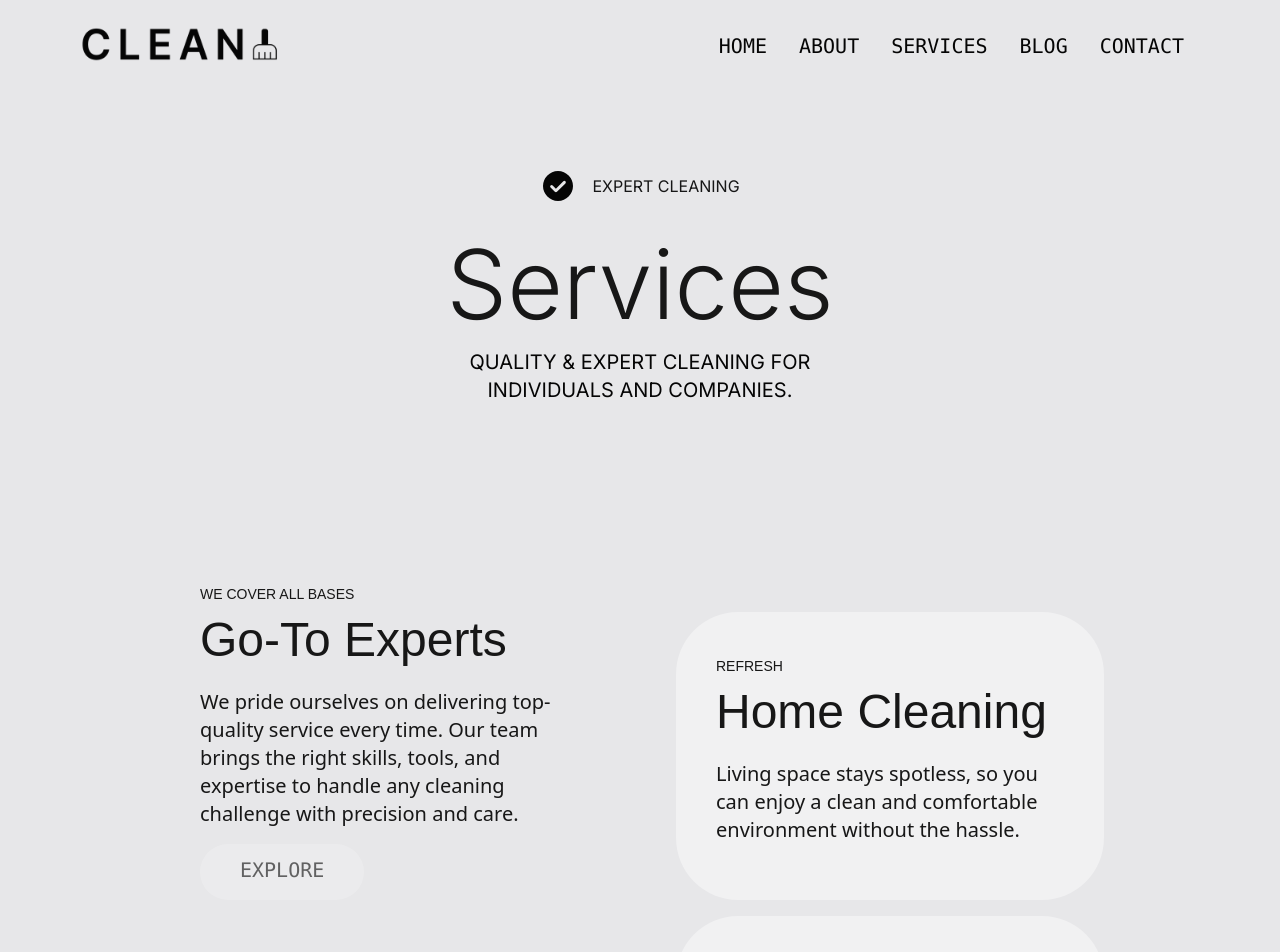
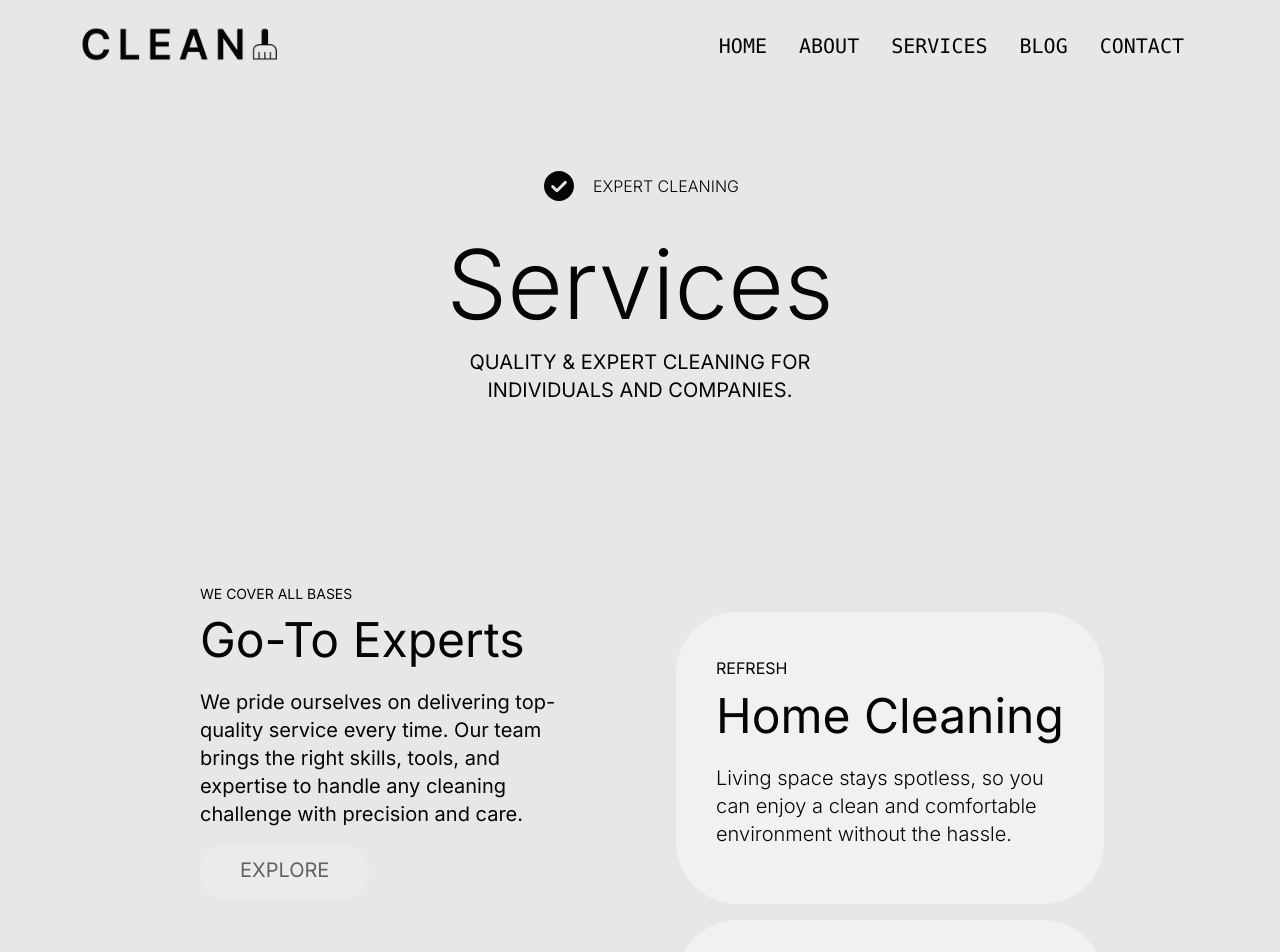
Before and after one commit to Yagya-Adh/clean, a Next.js app: page /services in a window 1280 px wide. Shown: the top 952 px of the page. Built offline with nearby package versions, Linux system fonts and the light colour scheme.

Commit message:
fotn and text color added to the components

```diff
--- a/app/components/article/ArticleLayout.tsx
+++ b/app/components/article/ArticleLayout.tsx
@@ -9,19 +9,25 @@ interface IarticleLayOut {
 
 const ArticleLayout = ({ head, title, describe, variant }: IarticleLayOut) =>
   variant === "article-with-button" ? (
-    <article className="text-center sm:text-start">
-      <h6 className="uppercase text-sm py-1">{head}</h6>
-      <h1 className="text-2xl md:text-3xl lg:text-5xl py-1 md:py-2">{title}</h1>
-      <p className="font-sans text-xl lg:text-xl max-w-xl py-2  md:py-4">
+    <article className="text-center text-clean-black-10 sm:text-start">
+      <h6 className="uppercase text-sm py-1 font-inter font-normal">{head}</h6>
+      <h1 className="text-2xl md:text-3xl lg:text-5xl py-1 md:py-2 font-inter font-normal">
+        {title}
+      </h1>
+      <p className="text-xl lg:text-xl max-w-xl py-2 md:py-4 font-inter font-normal">
         {describe}
       </p>
       <PillButton text="Explore" />
     </article>
   ) : variant === "article-without-button" ? (
-    <article className="text-center sm:text-start">
-      <h5 className="uppercase text-sm md:py-1">{head}</h5>
-      <h2 className="text-2xl md:text-3xl lg:text-5xl py-1 md:py-2">{title}</h2>
-      <p className="font-sans text-xl lg:text-xl max-w-xl py-2 md:py-4 ">
+    <article className="text-center sm:text-start text-clean-black-10 font-inter">
+      <h5 className="uppercase text-base md:py-1 font-inter font-normal">
+        {head}
+      </h5>
+      <h2 className="text-2xl md:text-3xl lg:text-5xl py-1 md:py-2 font-inter font-normal">
+        {title}
+      </h2>
+      <p className="text-xl lg:text-xl max-w-xl py-2 md:py-4 font-inter font-light">
         {describe}
       </p>
     </article>
--- a/app/components/banner/CustomHeader.tsx
+++ b/app/components/banner/CustomHeader.tsx
@@ -30,13 +30,15 @@ const CustomHeader = ({
       <div className="flex flex-col justify-center items-center">
         <header className="flex flex-row items-center animate-fadeInLeft">
           <Image src={icon} alt="header_logo_" width={36} height={36} />
-          <h5 className="font-inter uppercase text-base ml-4">{slug}</h5>
+          <h5 className="uppercase text-base ml-4 font-light font-inter text-clean-black-10 ">
+            {slug}
+          </h5>
         </header>
         <div className="p-4 text-center flex flex-col justify-center items-center">
           <h4
             className={` ${
               fadeAnimation && fadeAnimation
-            } text-5xl lg:text-8xl font-light font-inter py-4 `}
+            } text-5xl lg:text-8xl font-light font-inter text-clean-black-10 py-4 `}
           >
             {title}
           </h4>
@@ -58,12 +60,12 @@ const CustomHeader = ({
   ) : variant === "with-button" ? (
     <section className="max-w-screen-2xl mx-auto px-10 py-20">
       <div
-        className={`flex flex-col justify-center items-center
+        className={`flex flex-col justify-center items-center text-clean-black-10
        ${fadeAnimation ? fadeAnimation : "animate-fadeInUp"}
        `}
       >
         <header
-          className={`flex flex-row items-center ${
+          className={`flex flex-row items-center text-clean-black-10 ${
             fadeAnimation ? fadeAnimation : ""
           }`}
         >
--- a/app/components/button/PillButton.tsx
+++ b/app/components/button/PillButton.tsx
@@ -20,10 +20,10 @@ const PillButton = ({ text }: IbuttonProps) => {
       "
     >
       <div className="overflow-hidden group">
-        <div className="translate-y-3 group-hover:-translate-y-16 ease-in-out transition-all duration-500">
+        <div className="translate-y-3 group-hover:-translate-y-16 ease-in-out transition-all duration-500 font-inter font-normal">
           {text}
         </div>
-        <div className="translate-y-11 rounded-t-full bg-clean-green-10 group-hover:-translate-y-4 ease-in-out transition-all duration-500">
+        <div className="translate-y-11 rounded-t-full bg-clean-green-10 group-hover:-translate-y-4 ease-in-out transition-all duration-500 font-inter font-normal">
           {text}
         </div>
       </div>
```
